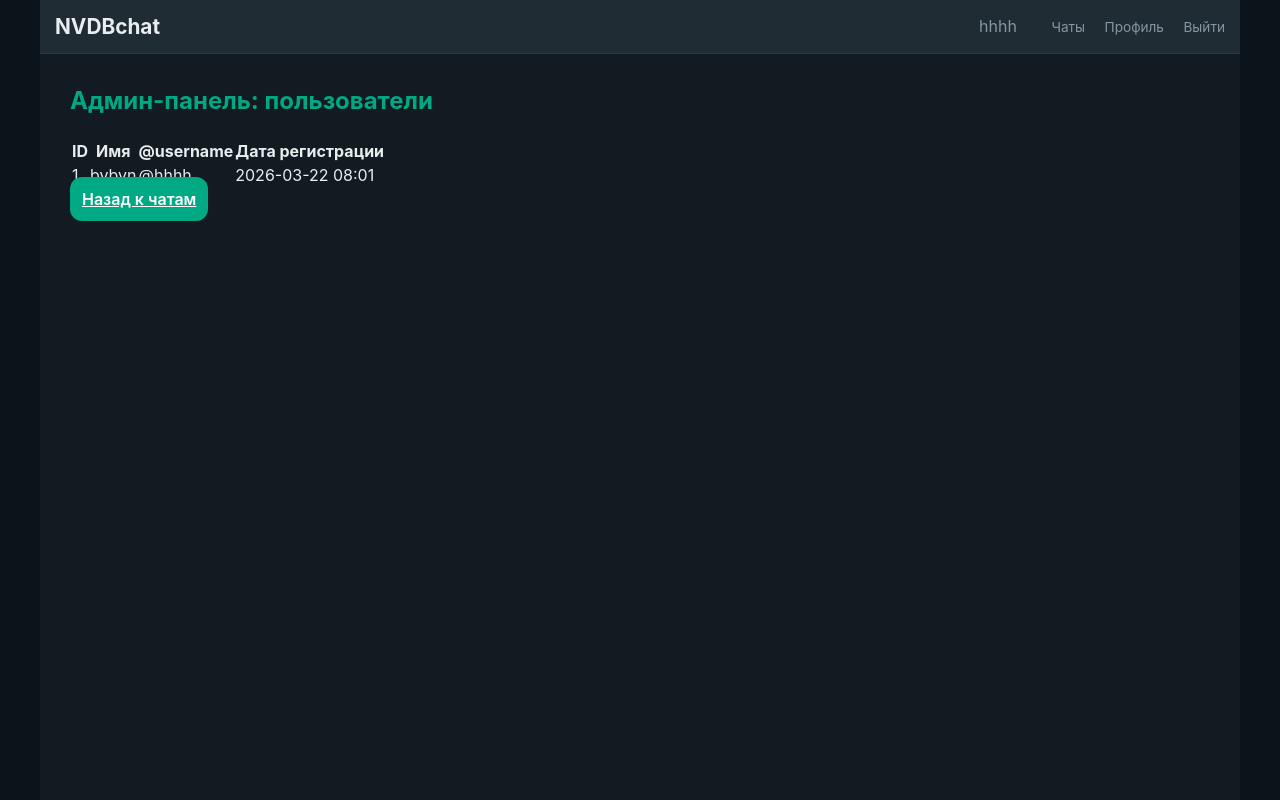
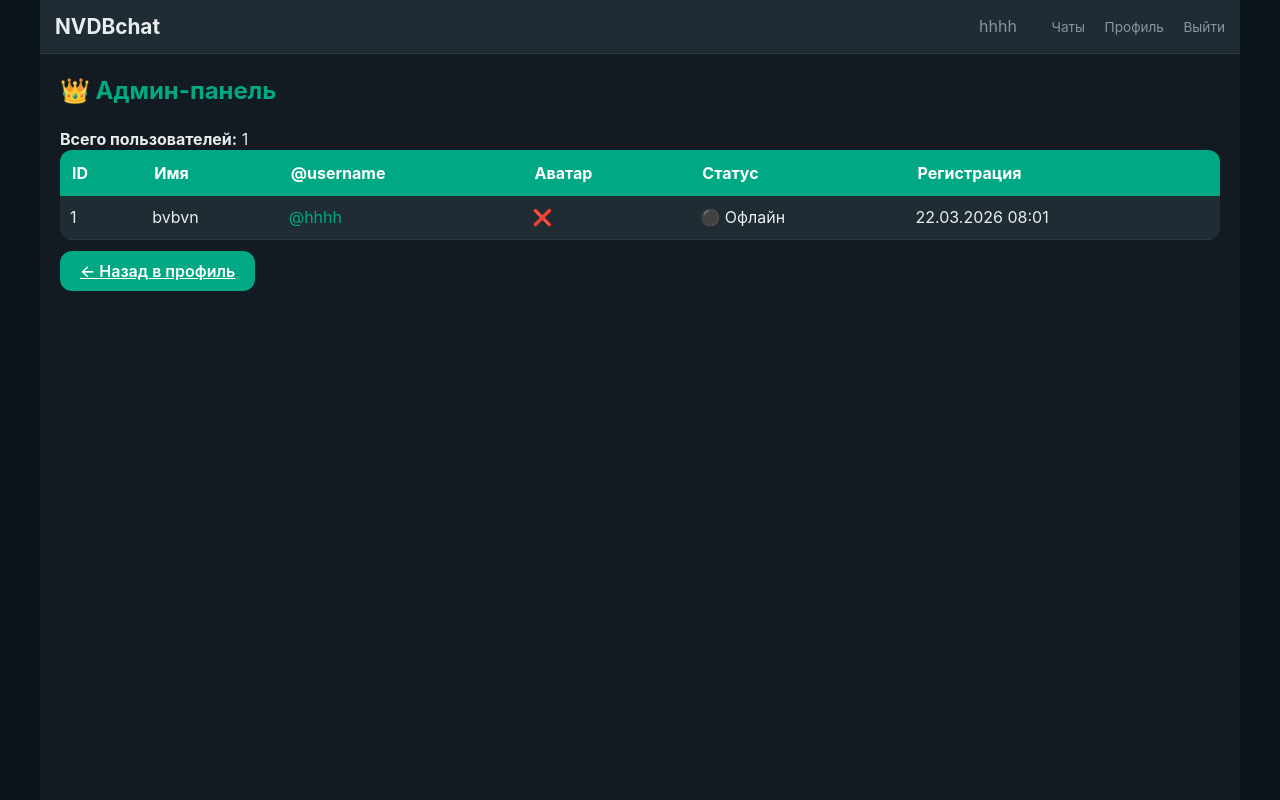
Before and after one commit to Dan202667/NVDBchat, a Flask app: template templates/admin_users.html in a window 1280 px wide. Run offline with Flask 3, Linux system fonts and the light colour scheme; the template is opened without the code that fills it: values that come from a table or form of the project are taken from there, others are empty; a user stored in the database is signed in; some libraries are stand-ins or nearby versions.

Commit message:
Update admin_users.html

```diff
--- a/templates/admin_users.html
+++ b/templates/admin_users.html
@@ -1,29 +1,50 @@
 {% extends "base.html" %}
+{% block header %}
+<div class="app-header">
+    <h1>NVDBchat</h1>
+    <div>
+        <span style="color:#8696a0; margin-right:15px;">{{ session.username }}</span>
+        <a href="{{ url_for('chats') }}">Чаты</a>
+        <a href="{{ url_for('profile') }}">Профиль</a>
+        <a href="{{ url_for('logout') }}">Выйти</a>
+    </div>
+</div>
+{% endblock %}
+
 {% block content %}
-<div style="padding: 30px;">
-    <h2 style="color: #00a884; margin-bottom: 20px;">Админ-панель: пользователи</h2>
+<div style="padding: 20px;">
+    <h2 style="color: #00a884; margin-bottom: 20px;">👑 Админ-панель</h2>
+    <p><strong>Всего пользователей:</strong> {{ users|length }}</p>
 
-    <table class="admin-table">
+    <div style="overflow-x: auto;">
+        <table style="width: 100%; border-collapse: collapse; background: #202c33; border-radius: 12px; overflow: hidden;">
             <thead>
-            <tr>
-                <th>ID</th>
-                <th>Имя</th>
-                <th>@username</th>
-                <th>Дата регистрации</th>
+                <tr style="background: #00a884; color: white;">
+                    <th style="padding: 12px; text-align: left;">ID</th>
+                    <th style="padding: 12px; text-align: left;">Имя</th>
+                    <th style="padding: 12px; text-align: left;">@username</th>
+                    <th style="padding: 12px; text-align: left;">Аватар</th>
+                    <th style="padding: 12px; text-align: left;">Статус</th>
+                    <th style="padding: 12px; text-align: left;">Регистрация</th>
                 </tr>
             </thead>
             <tbody>
                 {% for user in users %}
-            <tr>
-                <td>{{ user.id }}</td>
-                <td>{{ user.name }}</td>
-                <td>@{{ user.username }}</td>
-                <td>{{ user.created_at.strftime('%Y-%m-%d %H:%M') }}</td>
+                <tr style="border-bottom: 1px solid #2a3942;">
+                    <td style="padding: 10px;">{{ user.id }}</td>
+                    <td style="padding: 10px;">{{ user.name }}</td>
+                    <td style="padding: 10px; color: #00a884;">@{{ user.username if user.username else 'не задан' }}</td>
+                    <td style="padding: 10px;">{% if user.avatar_url %}✅{% else %}❌{% endif %}</td>
+                    <td style="padding: 10px;">{% if user.is_online %}🟢 Онлайн{% else %}⚫ Офлайн{% endif %}</td>
+                    <td style="padding: 10px;">{{ user.created_at.strftime('%d.%m.%Y %H:%M') }}</td>
                 </tr>
                 {% endfor %}
             </tbody>
         </table>
+    </div>
 
-    <a href="{{ url_for('chats') }}" class="btn" style="width: auto; margin-top: 20px;">Назад к чатам</a>
+    <div style="margin-top: 20px;">
+        <a href="{{ url_for('profile') }}" class="btn" style="width: auto; padding: 10px 20px;">← Назад в профиль</a>
+    </div>
 </div>
 {% endblock %}
```
Lines whose indentation alone changed are shown as unchanged.
